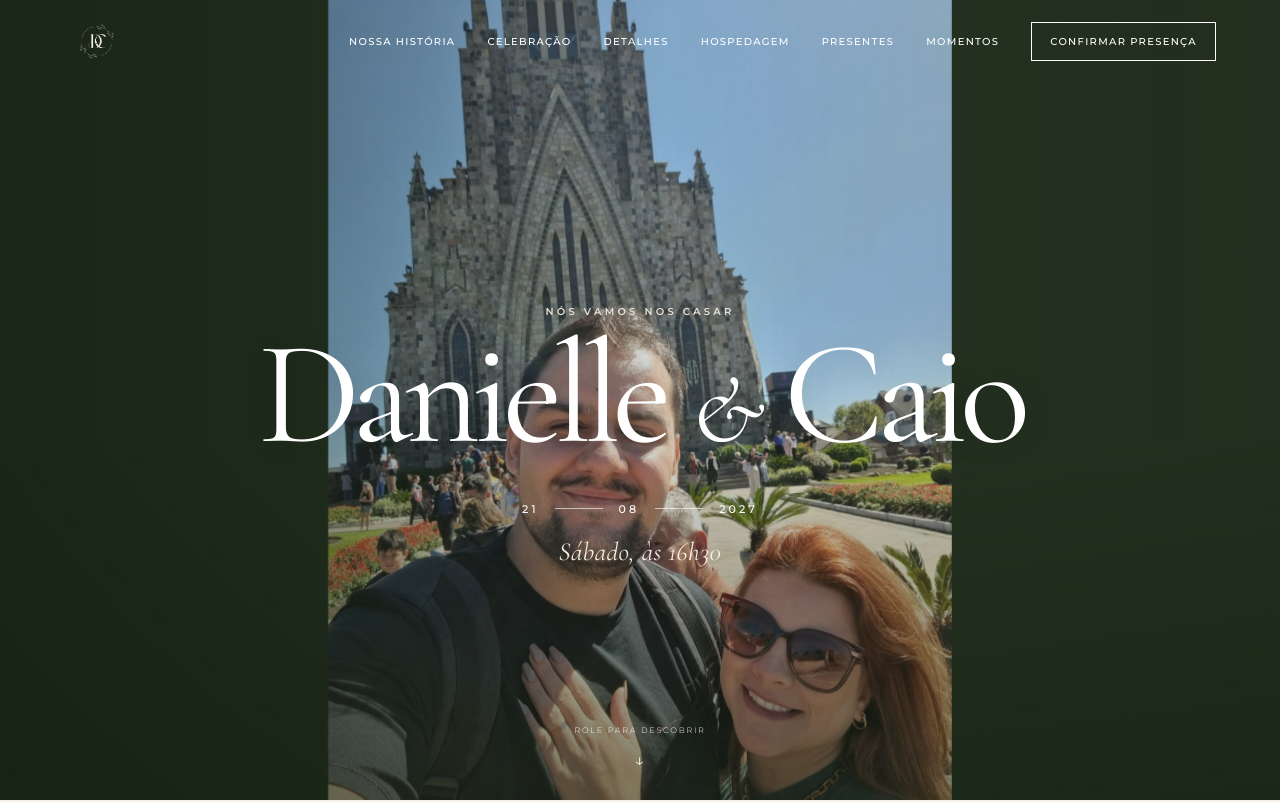
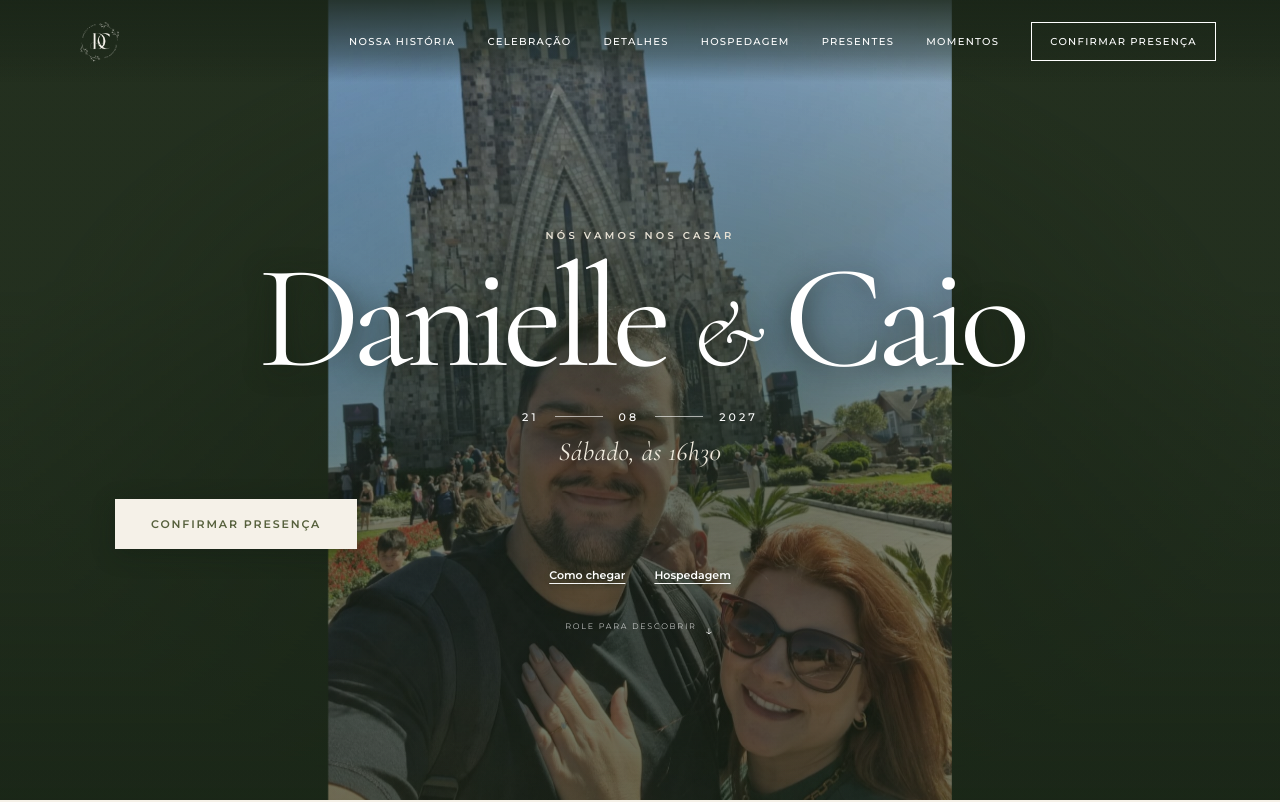
Before and after one commit to caiocapuzzo/casamento-danielle-caio-preview, a plain HTML site: page index.html in a window 1280 px wide. Shown: the top 802 px of the page. Drawn offline with nearby package versions, Linux system fonts and the light colour scheme.

Commit message:
Destaca ações para convidados na capa

```diff
--- a/index.html
+++ b/index.html
@@ -1,15 +1,16 @@
 <!doctype html>
-<html lang="pt-BR">
+<html lang="pt-BR" class="wedding-guest-page">
 <head>
   <meta charset="UTF-8">
   <meta name="viewport" content="width=device-width, initial-scale=1.0">
   <meta name="description" content="Casamento de Danielle & Caio - 21 de agosto de 2027.">
+  <meta name="color-scheme" content="only light">
   <meta name="theme-color" content="#7d8658">
   <title>Danielle & Caio - 21.08.2027</title>
   <link rel="preconnect" href="https://fonts.googleapis.com">
   <link rel="preconnect" href="https://fonts.gstatic.com" crossorigin>
   <link href="https://fonts.googleapis.com/css2?family=Cormorant+Garamond:ital,wght@0,400;0,500;0,600;1,400&family=Montserrat:wght@300;400;500;600&display=swap" rel="stylesheet">
-  <link rel="stylesheet" href="styles.css?v=20261121-hospedagem-van">
+  <link rel="stylesheet" href="styles.css?v=20261121-capa-convidados">
   <!-- Google tag (gtag.js) -->
   <script async src="https://www.googletagmanager.com/gtag/js?id=AW-686108061"></script>
   <script>
@@ -20,11 +21,10 @@
   </script>
   <script src="script.js?v=20261120-rsvp-companion" defer></script>
 </head>
-<body>
+<body class="wedding-home">
   <header class="topbar" id="topbar">
     <a class="mini-mark" href="#inicio" aria-label="Voltar ao início">
-      <img class="logo-light" src="assets/logo-light-transparent.png" alt="Danielle e Caio">
-      <img class="logo-dark" src="assets/logo-olive-transparent.png" alt="">
+      <img class="hero-monogram-image" src="assets/logo-light-transparent.png" width="76" height="76" alt="">
     </a>
     <button class="menu-button" id="menuButton" type="button" aria-expanded="false" aria-controls="navigation">
       <span></span><span></span>
@@ -52,7 +52,14 @@
           <span>21</span><b></b><span>08</span><b></b><span>2027</span>
         </div>
         <p class="hero-time">Sábado, às 16h30</p>
-        <a class="scroll-hint" href="#contagem">Role para descobrir <span>↓</span></a>
+        <div class="hero-guest-actions" role="group" aria-label="Informações para convidados">
+          <a class="button cream hero-confirm" href="#rsvp">Confirmar presença</a>
+          <div class="hero-guest-secondary">
+            <a href="#celebracao">Como chegar</a>
+            <a href="#hospedagem">Hospedagem</a>
+          </div>
+        </div>
+        <a class="scroll-hint" href="#contagem">Role para descobrir <span aria-hidden="true">↓</span></a>
       </div>
     </section>
 
```
